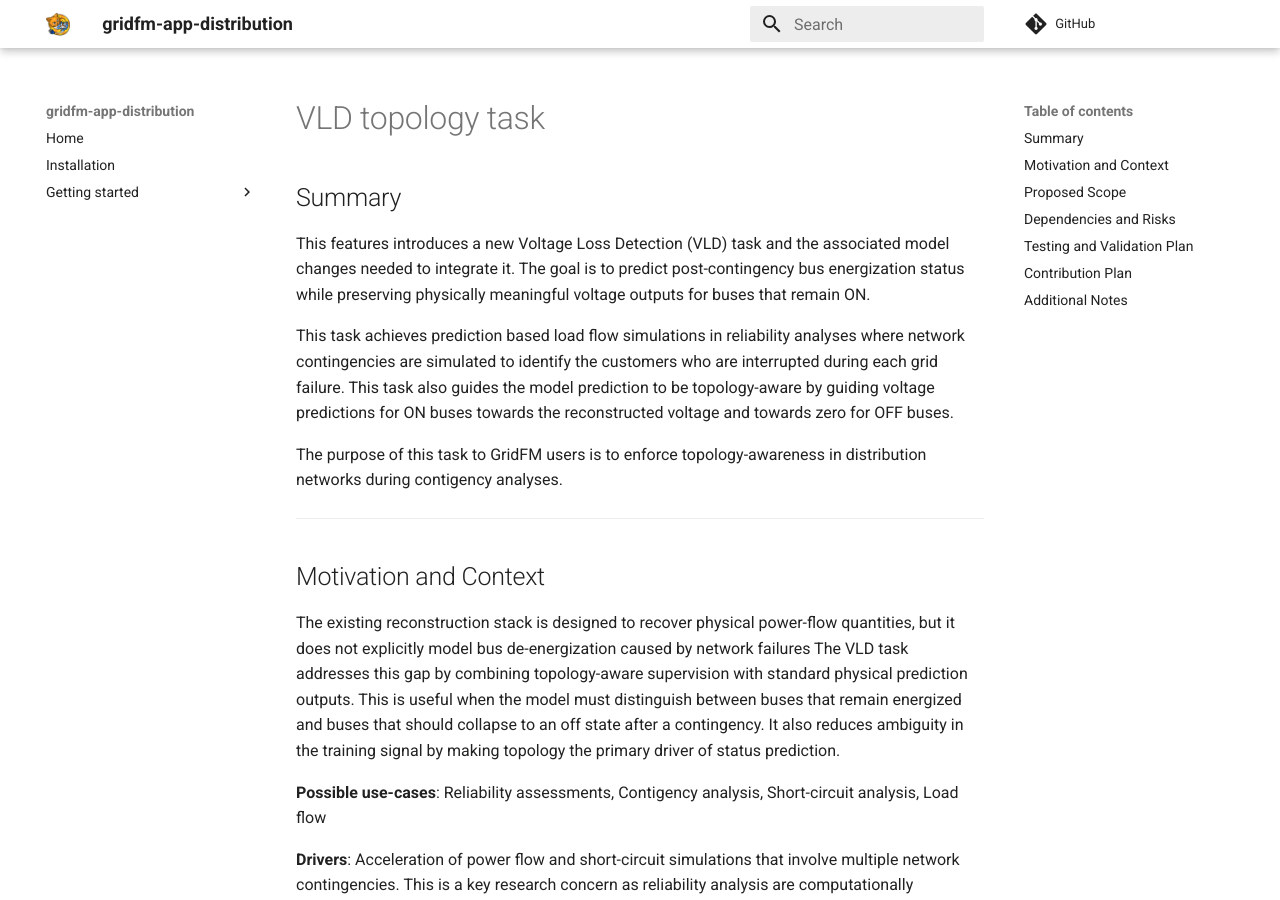
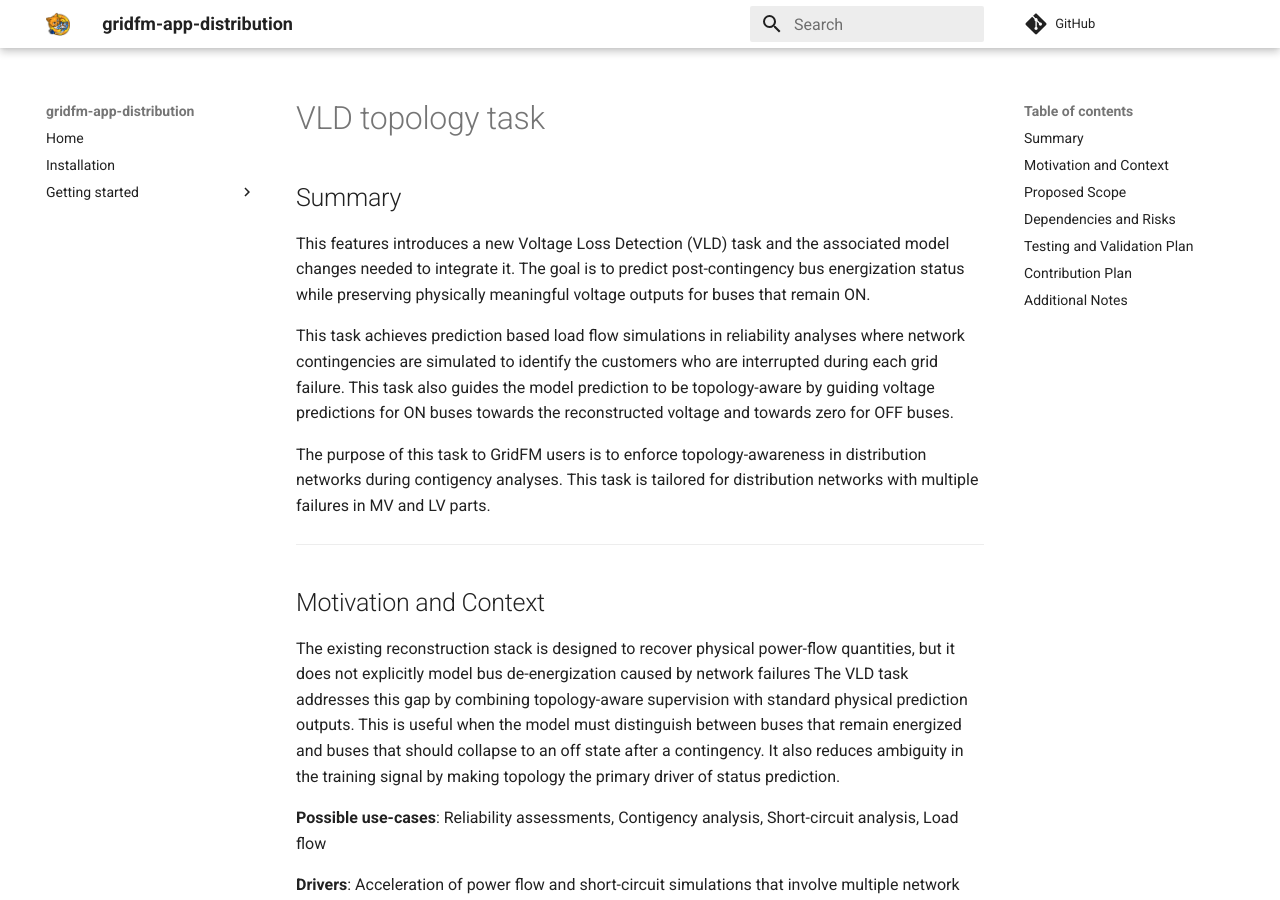
Before and after one commit to gridfm/gridfm-app-distribution, an MkDocs documentation site: the page built from docs/applications/VLD topology task.md, in a window 1280 px wide and 900 px high. Built offline with MkDocs 1.6.1 and Material for MkDocs 9.7.7, drawn with Linux system fonts in a browser that asks for light colours; nearby versions of some CDN libraries; library files that are not in the unit come from our copies; comment, search, counter and statistics services are not loaded.

```diff
--- a/docs/applications/VLD topology task.md
+++ b/docs/applications/VLD topology task.md
@@ -5,7 +5,7 @@ The goal is to predict post-contingency bus energization status while preserving
 This task achieves prediction based load flow simulations in reliability analyses where network contingencies are simulated to identify the customers who are interrupted during each grid failure.
 This task also guides the model prediction to be topology-aware by guiding voltage predictions for ON buses towards the reconstructed voltage and towards zero for OFF buses.
 
-The purpose of this task to GridFM users is to enforce topology-awareness in distribution networks during contigency analyses.
+The purpose of this task to GridFM users is to enforce topology-awareness in distribution networks during contigency analyses. This task is tailored for distribution networks with multiple failures in MV and LV parts.
 
 ---
 
```
